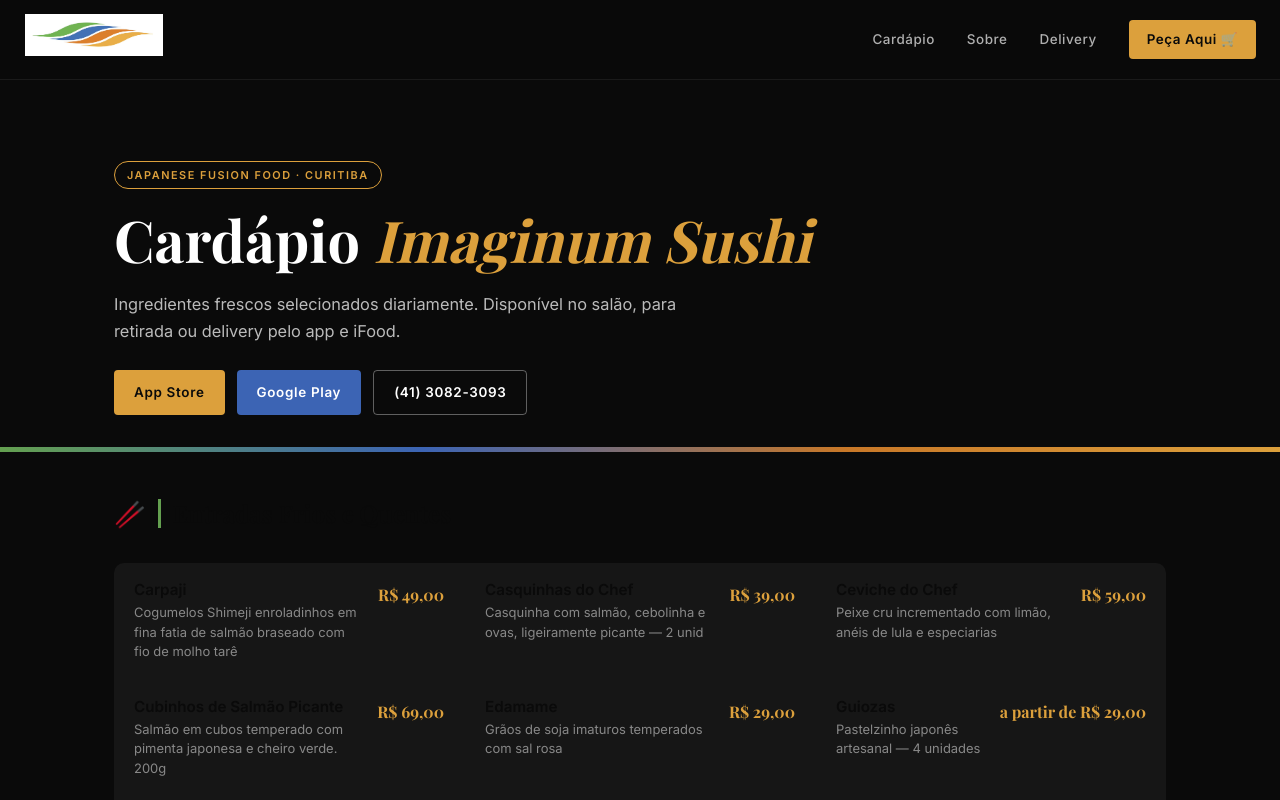
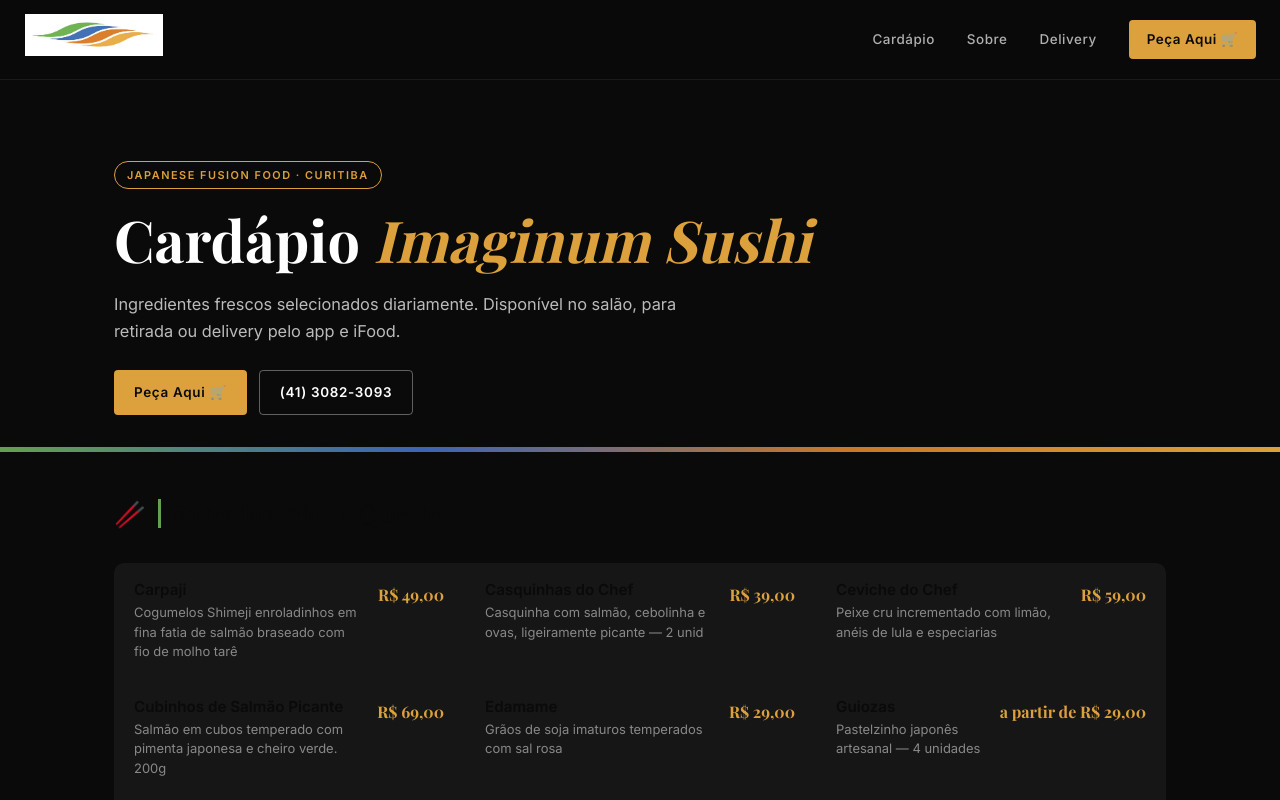
Before and after one commit to imaginumsushi/imaginum-sushi, a Next.js app: page /cardapio in a window 1280 px wide. Shown: the top 800 px of the page. Built offline with nearby package versions, Linux system fonts and the light colour scheme.

Commit message:
Update: botão Peça Aqui no cardápio

```diff
--- a/app/cardapio/page.tsx
+++ b/app/cardapio/page.tsx
@@ -224,8 +224,7 @@ export default function Cardapio() {
               para retirada ou delivery pelo app e iFood.
             </p>
             <div style={{display:'flex',gap:'0.75rem',marginTop:'1.5rem',flexWrap:'wrap'}}>
-              <a href="https://apps.apple.com" target="_blank" rel="noopener noreferrer" className="btn btn-gold" style={{fontSize:'0.84rem',padding:'10px 20px'}}>App Store</a>
-              <a href="https://play.google.com" target="_blank" rel="noopener noreferrer" className="btn btn-blue" style={{fontSize:'0.84rem',padding:'10px 20px'}}>Google Play</a>
+              <a href="https://imaginumsushi.menudino.com/" target="_blank" rel="noopener noreferrer" className="btn btn-gold" style={{fontSize:'0.84rem',padding:'10px 20px'}}>Peça Aqui 🛒</a>
               <a href="tel:+554130823093" className="btn btn-outline" style={{fontSize:'0.84rem',padding:'10px 20px'}}>(41) 3082-3093</a>
             </div>
           </div>
@@ -300,8 +299,7 @@ export default function Cardapio() {
             <h2 style={{marginBottom:'0.75rem'}}>Pronto para pedir?</h2>
             <p style={{marginBottom:'2rem'}}>Delivery pelo app, iFood ou ligue para reservar sua mesa.</p>
             <div style={{display:'flex',gap:'1rem',justifyContent:'center',flexWrap:'wrap'}}>
-              <a href="https://apps.apple.com" target="_blank" rel="noopener noreferrer" className="btn btn-gold">App Store</a>
-              <a href="https://play.google.com" target="_blank" rel="noopener noreferrer" className="btn btn-blue">Google Play</a>
+              <a href="https://imaginumsushi.menudino.com/" target="_blank" rel="noopener noreferrer" className="btn btn-gold">Peça Aqui 🛒</a>
               <a href="tel:+554130823093" className="btn btn-outline">(41) 3082-3093</a>
             </div>
           </div>
```
